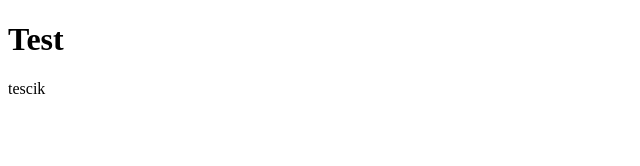
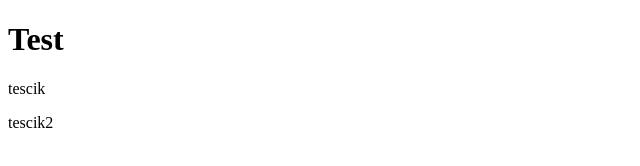
Before and after one commit to jankamienski/learning-git-3, a plain HTML site: page index.html in a window 1280 px wide. Shown: the full height of the page, 0-640 px from the left. Drawn offline with Linux system fonts and the light colour scheme.

Commit message:
add <p> test2

```diff
--- a/index.html
+++ b/index.html
@@ -7,5 +7,6 @@
   <body>
     <h1>Test</h1>
     <p> tescik </p>
+    <p>tescik2</p>
   </body>
 </html>
```
